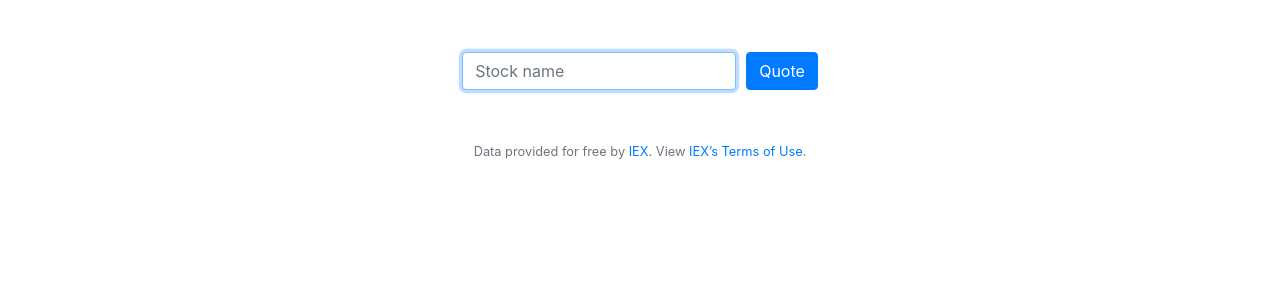
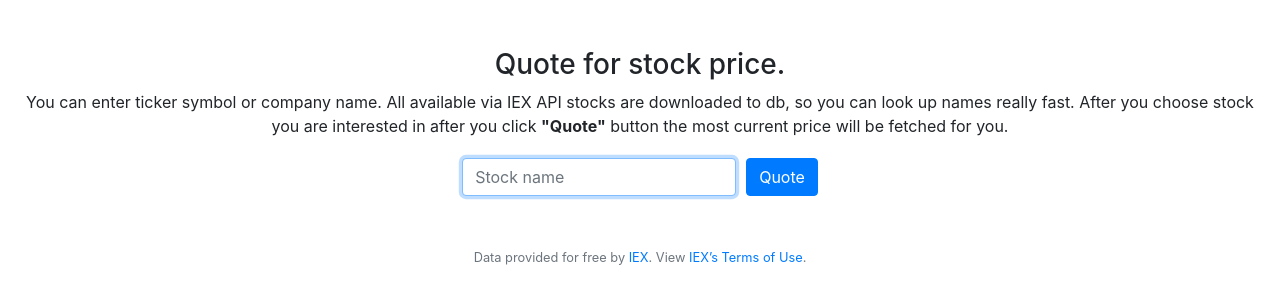
Before and after one commit to mgxmajewski/cs50_finance, a Flask app: page /quote in a window 1280 px wide. Shown: the part 76-380 px from the top of the page. Run offline with Flask 2, Linux system fonts and the light colour scheme; a user stored in the database is signed in; some libraries are stand-ins or nearby versions.

Commit message:
Add quote description.

```diff
--- a/templates/quote.html
+++ b/templates/quote.html
@@ -5,6 +5,8 @@
 {% endblock %}
 
 {% block main %}
+    <h3>Quote for stock price.</h3>
+    <p>You can enter ticker symbol or company name. All available via IEX API stocks are downloaded to db, so you can look up names really fast. After you choose stock you are interested in after you click <strong>"Quote"</strong> button the most current price will be fetched for you.</p>
     <form id="stock form" action="/quote" method="post">
         <div class="form-row align-items-center justify-content-center">
             <div class="col-auto my-1">
```
